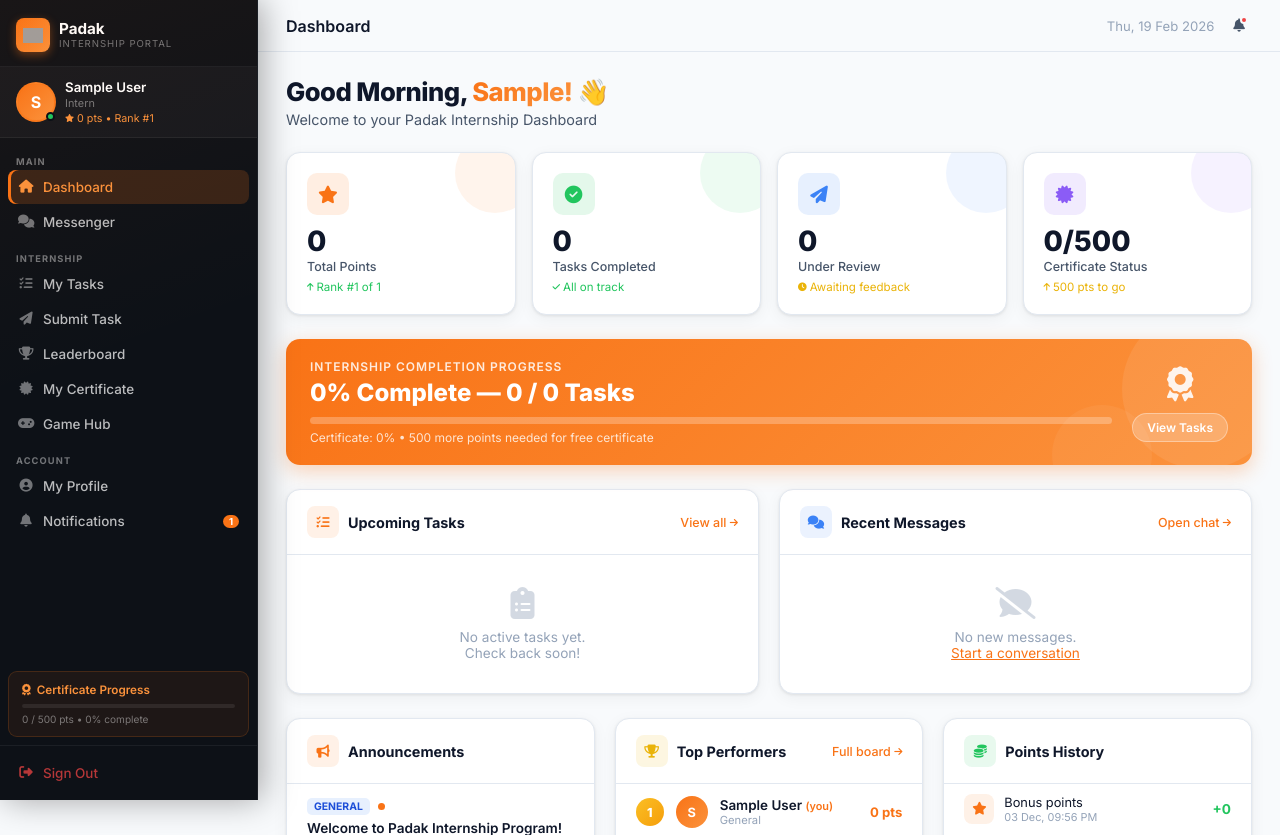
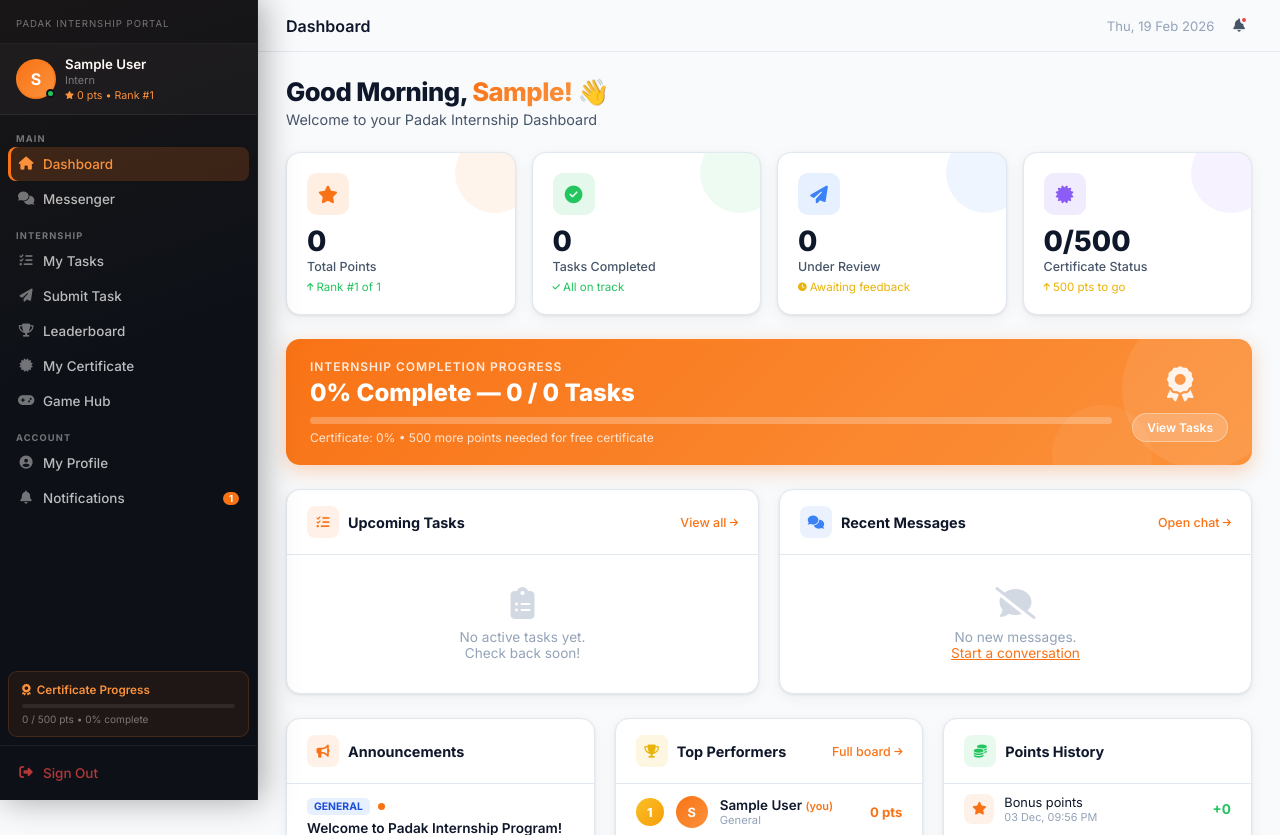
Before and after one commit to Vigneshgbe/Padak_Course_Internships, a PHP site: page /dashboard.php in a window 1280 px wide. Shown: the top 835 px of the page. Run offline with PHP 8.4, Linux system fonts and the light colour scheme; the visitor is signed in with stand-in values (Sample User, id 1); data comes from the database, SQL or seed files in the repository; data that the repository does not hold is empty; grey boxes are pictures that could not be loaded.

Commit message:
padak logo attribute removed

```diff
--- a/sidebar.php
+++ b/sidebar.php
@@ -65,14 +65,14 @@ $initials = strtoupper(substr($student['full_name'], 0, 1));
 
 <aside class="student-sidebar" id="studentSidebar">
     <div class="sb-logo">
-        <div class="sb-logo-mark">
+        <!-- <div class="sb-logo-mark">
             <img src="https://github.com/Sweety-Vigneshg/Padak-Marketing-Website/blob/main/frontend/src/assets/padak_p.png?raw=true"
                  alt="P" onerror="this.style.display='none';document.getElementById('sbLogoFallback').style.display='flex';">
             <div id="sbLogoFallback" style="display:none;align-items:center;justify-content:center;width:100%;height:100%;font-weight:800;font-size:17px;color:#fff;">P</div>
-        </div>
+        </div> -->
         <div class="sb-logo-text">
-            <span class="sb-brand">Padak</span>
-            <span class="sb-tagline">Internship Portal</span>
+            <!-- <span class="sb-brand">Padak</span> -->
+            <span class="sb-tagline">Padak Internship Portal</span>
         </div>
         <button class="sb-close" onclick="toggleSidebar()"><i class="fas fa-times"></i></button>
     </div>
```
